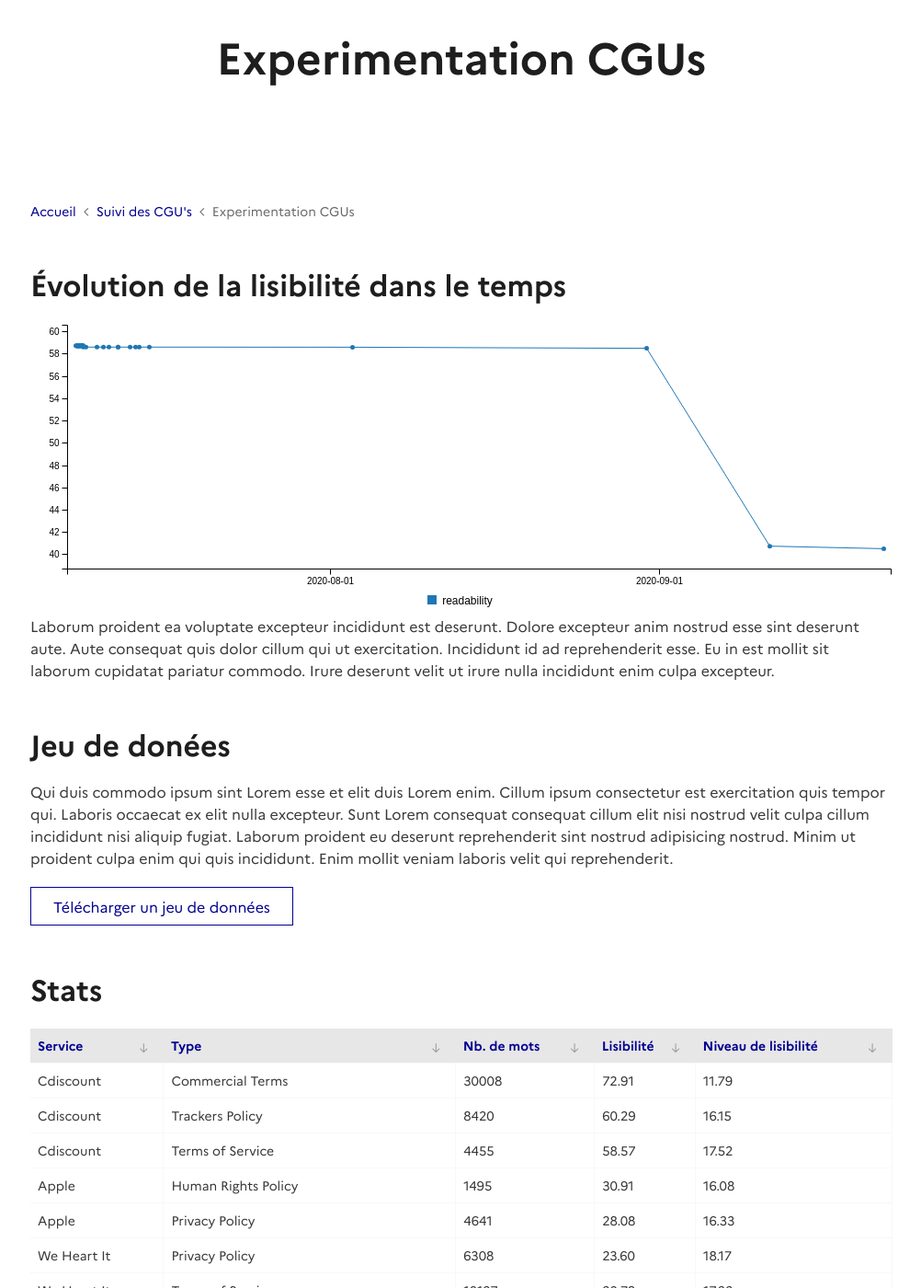
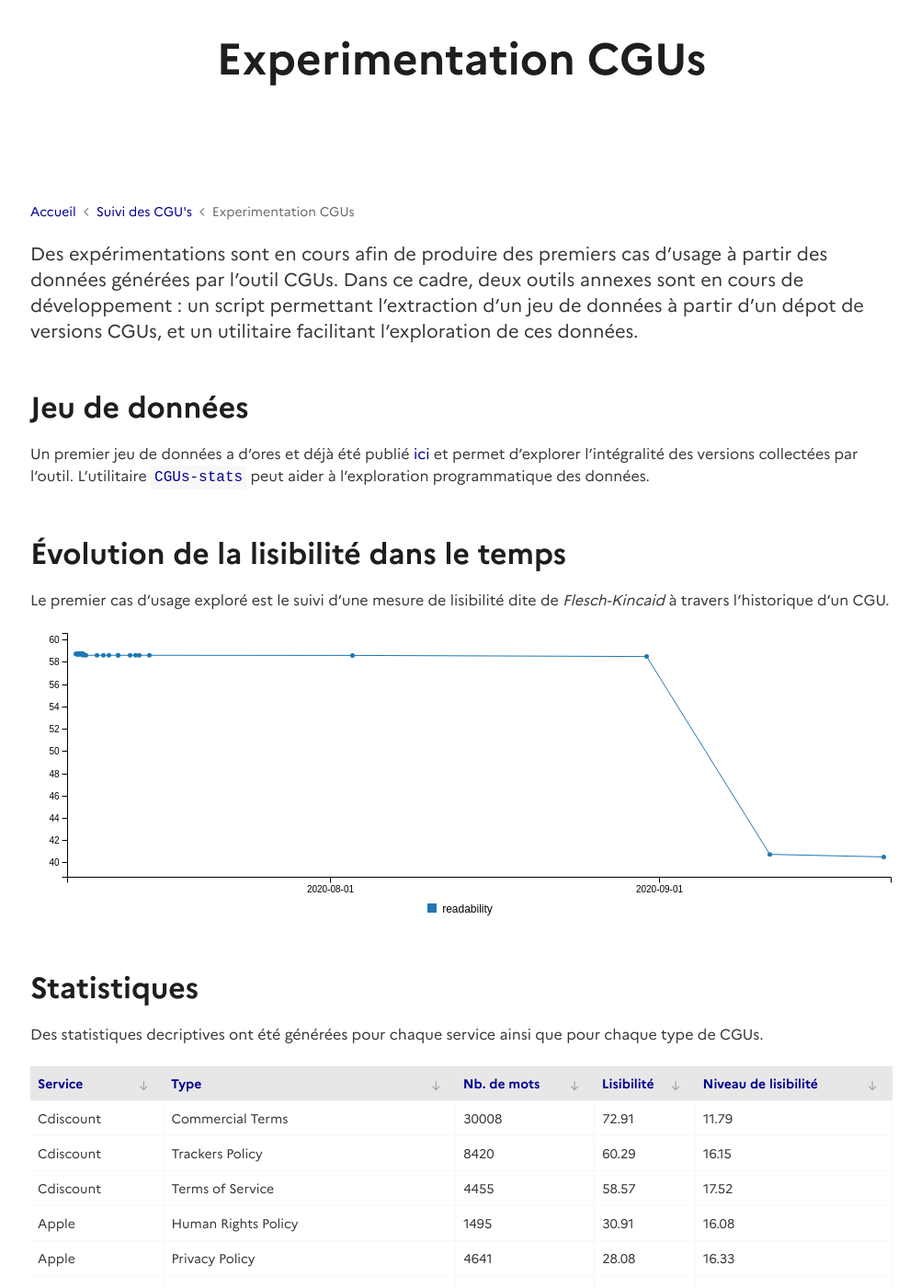
Before and after one commit to ambanum/disinfo.quaidorsay.fr, a Jekyll site: the page built from _pages/fr/cgus-experimentations.md, in a window 1280 px wide and 1400 px high, scrolled down 243 px. Shown: the whole window at 92% size, without its empty margins (138-1140 px from the left). Built offline with Jekyll 4.4.1, drawn with Linux system fonts in a browser that asks for light colours; comment, search, counter and statistics services are not loaded; some of the changed text lies outside the part shown.

Commit message:
Improve text and trad

```diff
--- a/_includes/cgus/chart.html
+++ b/_includes/cgus/chart.html
@@ -3,7 +3,4 @@
 </script>
 <div class="chart">
 	<div class="chart_content" id="cguschart"></div>
-	<div class="chart_legend">
-		Laborum proident ea voluptate excepteur incididunt est deserunt. Dolore excepteur anim nostrud esse sint deserunt aute. Aute consequat quis dolor cillum qui ut exercitation. Incididunt id ad reprehenderit esse. Eu in est mollit sit laborum cupidatat pariatur commodo. Irure deserunt velit ut irure nulla incididunt enim culpa excepteur.
-	</div>
 </div>
--- a/_includes/cgus/tablelegend.html
+++ b/_includes/cgus/tablelegend.html
@@ -9,43 +9,43 @@
 	<tbody>
 		<tr>
 			<td>100.00–90</td>
-			<td>5th grade</td>
-			<td>Very easy to read. Easily understood by an average 11-year-old student.</td>
+			<td>{{ site.data.translations.cgus.tablelegend.score-90-100-label[page.lang] }}</td>
+			<td>{{ site.data.translations.cgus.tablelegend.score-90-100-desc[page.lang] }}</td>
 		</tr>
 		<tr>
 			<td>90.0–80.0</td>
-			<td>6th grade</td>
-			<td>Easy to read. Conversational English for consumers.</td>
+			<td>{{ site.data.translations.cgus.tablelegend.score-90-80-label[page.lang] }}</td>
+			<td>{{ site.data.translations.cgus.tablelegend.score-90-80-desc[page.lang] }}</td>
 		</tr>
 		<tr>
 			<td>80.0–70.0</td>
-			<td>7th grade</td>
-			<td>Fairly easy to read.</td>
+			<td>{{ site.data.translations.cgus.tablelegend.score-80-70-label[page.lang] }}</td>
+			<td>{{ site.data.translations.cgus.tablelegend.score-80-70-desc[page.lang] }}</td>
 		</tr>
 		<tr>
 			<td>70.0–60.0</td>
-			<td>8th &amp; 9th grade</td>
-			<td>Plain English. Easily understood by 13- to 15-year-old students.</td>
+			<td>{{ site.data.translations.cgus.tablelegend.score-70-60-label[page.lang] }}</td>
+			<td>{{ site.data.translations.cgus.tablelegend.score-70-60-desc[page.lang] }}</td>
 		</tr>
 		<tr>
 			<td>60.0–50.0</td>
-			<td>10th to 12th grade</td>
-			<td>Fairly difficult to read.</td>
+			<td>{{ site.data.translations.cgus.tablelegend.score-60-50-label[page.lang] }}</td>
+			<td>{{ site.data.translations.cgus.tablelegend.score-60-50-desc[page.lang] }}</td>
 		</tr>
 		<tr>
 			<td>50.0–30.0</td>
-			<td>College</td>
-			<td>Difficult to read.</td>
+			<td>{{ site.data.translations.cgus.tablelegend.score-50-30-label[page.lang] }}</td>
+			<td>{{ site.data.translations.cgus.tablelegend.score-50-30-desc[page.lang] }}</td>
 		</tr>
 		<tr>
 			<td>30.0–10.0</td>
-			<td>College graduate</td>
-			<td>Very difficult to read. Best understood by university graduates.</td>
+			<td>{{ site.data.translations.cgus.tablelegend.score-30-10-label[page.lang] }}</td>
+			<td>{{ site.data.translations.cgus.tablelegend.score-30-10-desc[page.lang] }}</td>
 		</tr>
 		<tr>
 			<td>10.0–0.0</td>
-			<td>Professional</td>
-			<td>Extremely difficult to read. Best understood by university graduates.</td>
+			<td>{{ site.data.translations.cgus.tablelegend.score-10-0-label[page.lang] }}</td>
+			<td>{{ site.data.translations.cgus.tablelegend.score-10-0-desc[page.lang] }}</td>
 		</tr>
 	</tbody>
 </table>
--- a/_pages/fr/cgus-experimentations.md
+++ b/_pages/fr/cgus-experimentations.md
@@ -23,20 +23,29 @@ css_files:
 
 {% include breadcrumb.html %}
 
+Des expérimentations sont en cours afin de produire des premiers cas d'usage à partir des données générées par l'outil CGUs. Dans ce cadre, deux outils annexes sont en cours de développement : un script permettant l'extraction d'un jeu de données à partir d'un dépot de versions CGUs, et un utilitaire facilitant l'exploration de ces données.
+{: .text-lg }
+
+## Jeu de données
+
+Un premier jeu de données a d'ores et déjà été publié [ici](https://github.com/ambanum/CGUs-versions/releases) et permet d'explorer l'intégralité des versions collectées par l'outil. L'utilitaire [`CGUs-stats`](https://github.com/ambanum/CGUs-stats/) peut aider à l'exploration programmatique des données.
+
 ## Évolution de la lisibilité dans le temps
+
+Le premier cas d'usage exploré est le suivi d'une mesure de lisibilité dite de _Flesch-Kincaid_ à travers l'historique d'un CGU.
 
 {% include cgus/chart.html %}
 
-## Jeu de donées
-Qui duis commodo ipsum sint Lorem esse et elit duis Lorem enim. Cillum ipsum consectetur est exercitation quis tempor qui. Laboris occaecat ex elit nulla excepteur. Sunt Lorem consequat consequat cillum elit nisi nostrud velit culpa cillum incididunt nisi aliquip fugiat. Laborum proident eu deserunt reprehenderit sint nostrud adipisicing nostrud. Minim ut proident culpa enim qui quis incididunt. Enim mollit veniam laboris velit qui reprehenderit.
+## Statistiques
 
-[Télécharger un jeu de données](https://github.com/ambanum/CGUs-versions/releases){: .button .button-secondary }
+Des statistiques decriptives ont été générées pour chaque service ainsi que pour chaque type de CGUs.
 
-## Stats
 {% include cgus/tablestats.html %}
 
-## Stats by document types
 {% include cgus/tablestatsbytype.html %}
 
 ### Légende
+
+Mesure de lisibilité de _Flesch-Kincaid_
+
 {% include cgus/tablelegend.html %}
```
Also changed, not shown: _data/translations/cgus.yml (+50 -2 lines), _pages/fr/cgus.md (+5 -7 lines).
